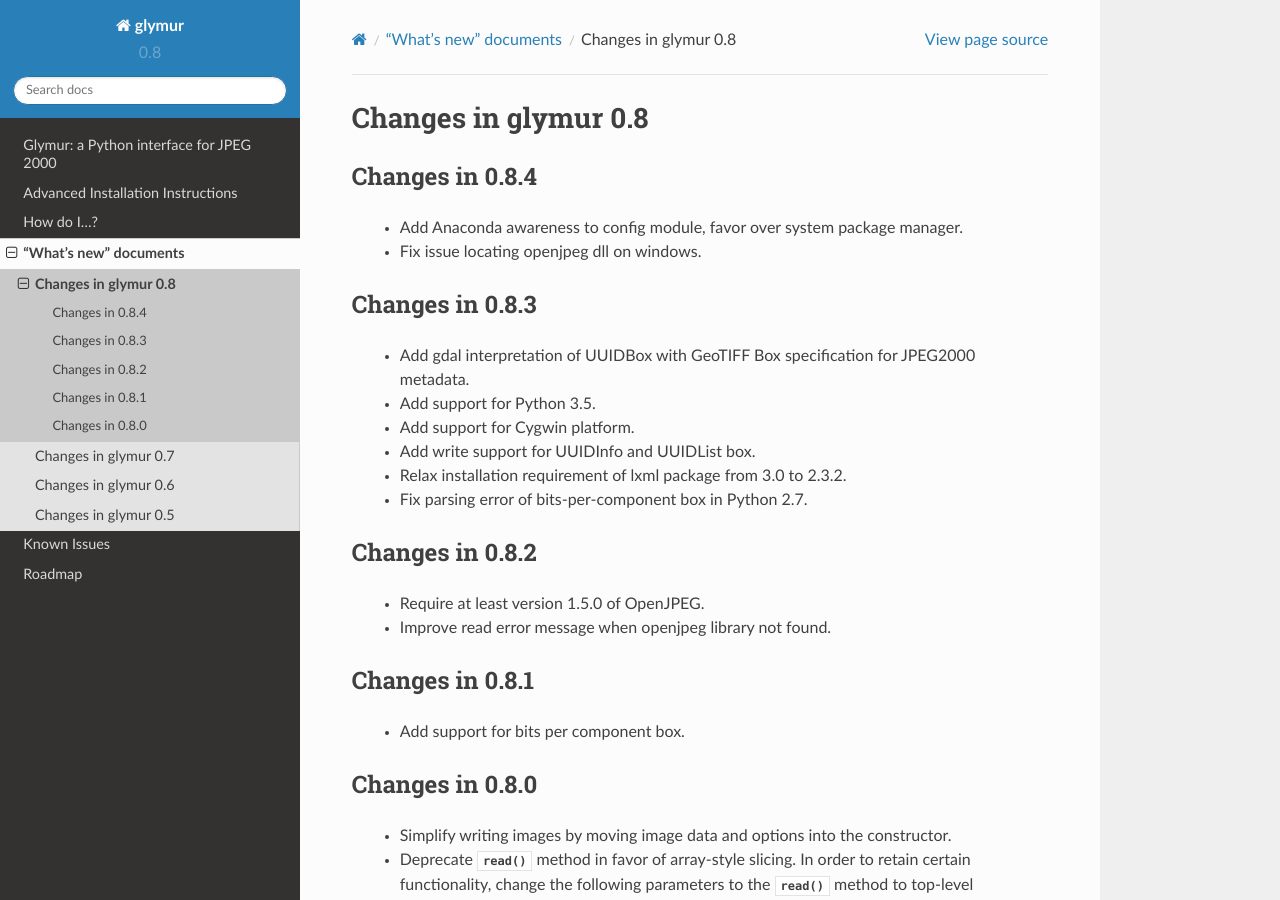
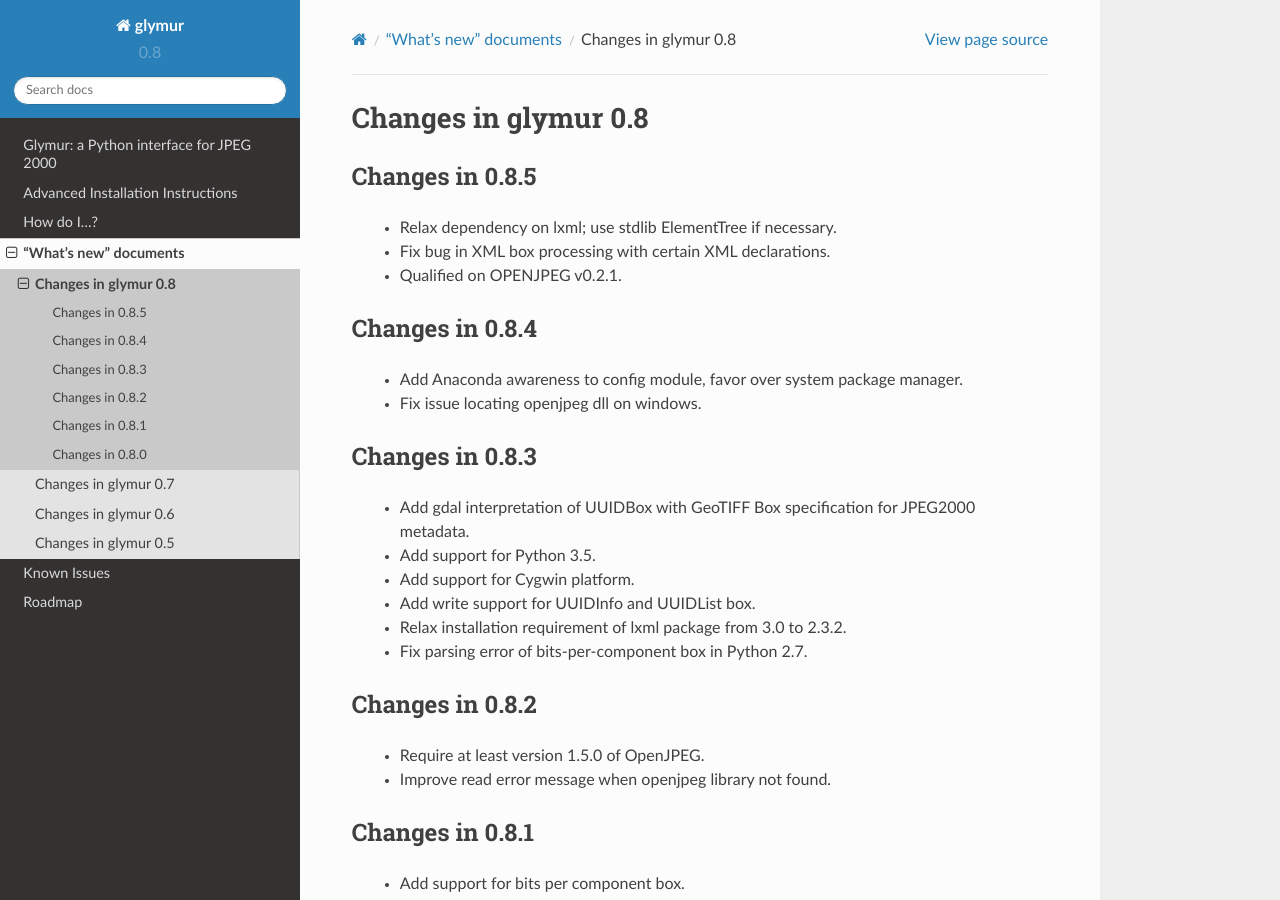
Before and after one commit to quintusdias/glymur, a Sphinx documentation site: the page built from docs/source/whatsnew/0.8.rst, in a window 1280 px wide and 900 px high. Built offline with Sphinx 7.4.7 and the Read the Docs theme 2.0.0, drawn with Linux system fonts in a browser that asks for light colours.

Commit message:
Updates for openjpeg v2.1.1

```diff
--- a/CHANGES.txt
+++ b/CHANGES.txt
@@ -1,6 +1,7 @@
 July 07, 2016 - v0.8.5
     Relax dependency on lxml; use stdlib ElementTree if necessary.
     Fix XML box processing bug on certain XML declarations.
+    Qualified on OPENJPEG v0.2.1.
 
 May 21, 2016 - v0.8.4
     Add Anaconda awareness to config module, favor over system package manager.
--- a/docs/source/introduction.rst
+++ b/docs/source/introduction.rst
@@ -7,7 +7,7 @@
 Glymur supports both reading and writing of JPEG 2000 images, but writing
 JPEG 2000 images is currently limited to images that can fit in memory.
 **Glymur** can read images using OpenJPEG library versions as far back as 1.3,
-but it is strongly recommended to use version 2.1.0, which is the most recently
+but it is strongly recommended to use version 2.1.1, which is the most recently
 released version of OpenJPEG at this time.
 
 In regards to metadata, most JP2 boxes are properly interpreted.
--- a/docs/source/whatsnew/0.8.rst
+++ b/docs/source/whatsnew/0.8.rst
@@ -1,6 +1,12 @@
 =====================
 Changes in glymur 0.8
 =====================
+
+Changes in 0.8.5
+=================
+    * Relax dependency on lxml; use stdlib ElementTree if necessary.
+    * Fix bug in XML box processing with certain XML declarations.
+    * Qualified on OPENJPEG v0.2.1.
 
 Changes in 0.8.4
 =================
```
